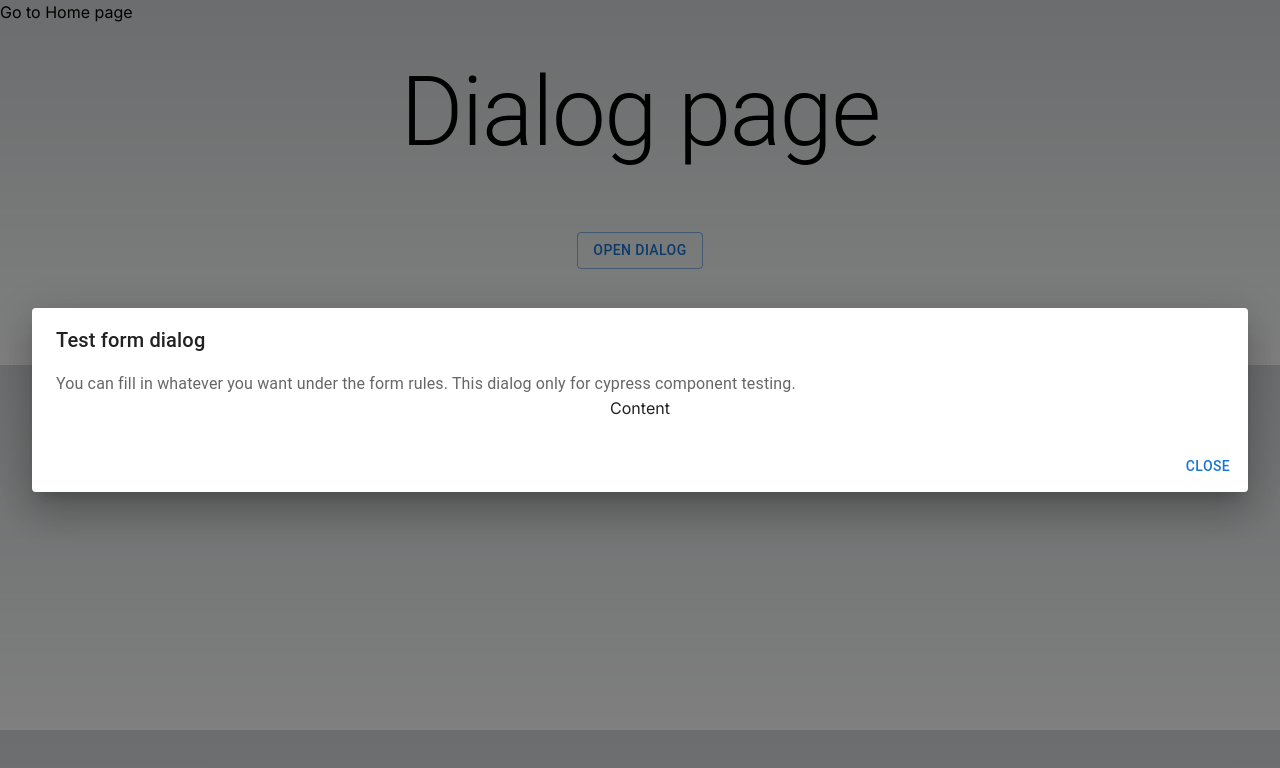
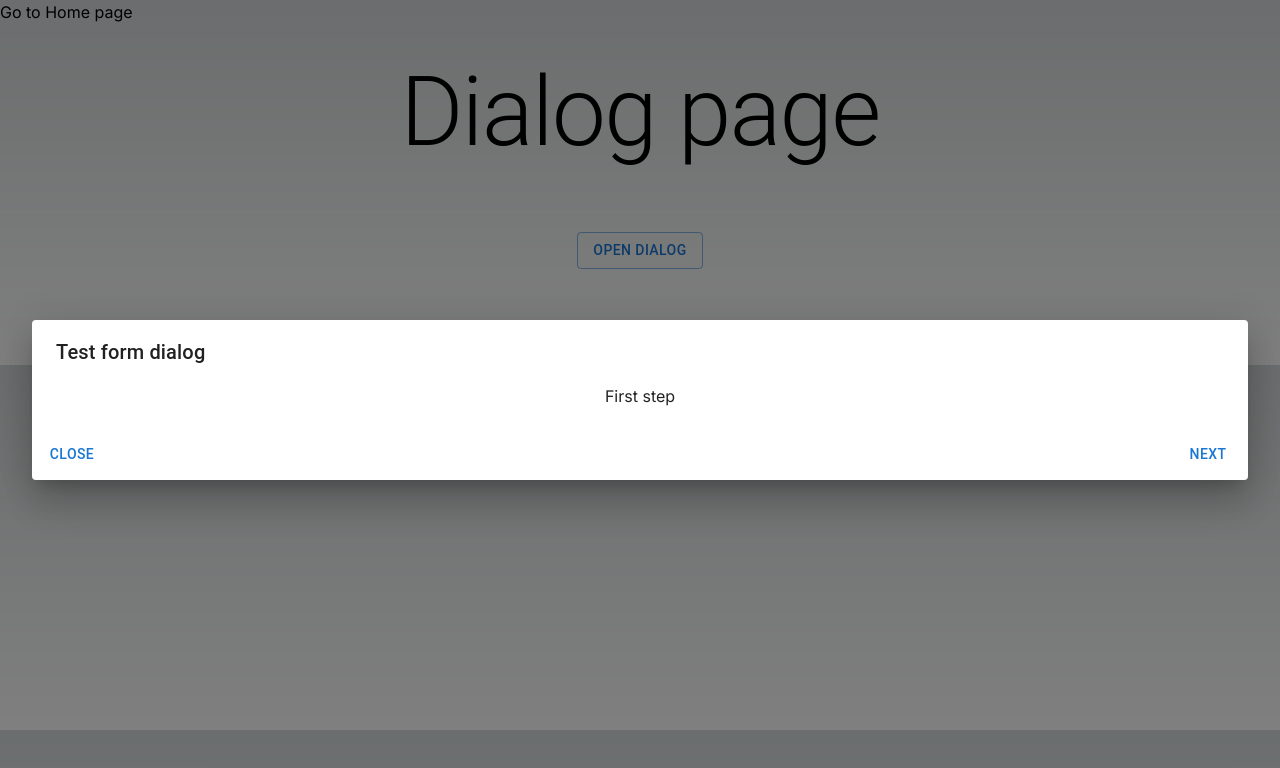
Before and after one commit to polinnab/test-cypress, a Next.js app: page /dialog-page in a window 1280 px wide. Both pictures are taken after a click on the button "OPEN DIALOG". Shown: the top 768 px of the page. Built offline with nearby package versions, Linux system fonts and the light colour scheme.

Commit message:
added 3 steps to wizard dialog and navigation between

```diff
--- a/package.json
+++ b/package.json
@@ -18,7 +18,7 @@
     "next": "14.2.4",
     "react": "^18",
     "react-dom": "^18",
-    "react-hook-form": "7.53.2",
+    "react-hook-form": "7.54.2",
     "swr": "2.2.5"
   },
   "devDependencies": {
--- /dev/null
+++ b/src/app/page-content/DialogPage/Dialog/components/FirstStep.tsx
@@ -0,0 +1,3 @@
+export const FirstStep = () => {
+	return <>First step</>;
+};
--- /dev/null
+++ b/src/app/page-content/DialogPage/Dialog/components/SecondStep.tsx
@@ -0,0 +1,3 @@
+export const SecondStep = () => {
+	return <>Second step</>;
+};
--- /dev/null
+++ b/src/app/page-content/DialogPage/Dialog/components/ThirdStep.tsx
@@ -0,0 +1,3 @@
+export const ThirdStep = () => {
+	return <>Third step</>;
+};
--- a/src/app/page-content/DialogPage/Dialog/index.tsx
+++ b/src/app/page-content/DialogPage/Dialog/index.tsx
@@ -1,21 +1,68 @@
 'use client';
+import { useState } from 'react';
 import Box from '@mui/material/Box';
 import Button from '@mui/material/Button';
 import DialogMui from '@mui/material/Dialog';
 import DialogActions from '@mui/material/DialogActions';
 import DialogContent from '@mui/material/DialogContent';
-import DialogContentText from '@mui/material/DialogContentText';
 import DialogTitle from '@mui/material/DialogTitle';
 
+import { SecondStep } from './components/SecondStep';
+import { ThirdStep } from './components/ThirdStep';
+import { FirstStep } from './components/FirstStep';
+
 export const Dialog = ({ isOpen, close }: { isOpen: boolean; close: () => void }) => {
+	const [step, setStep] = useState(1);
+	console.log(step);
+
+	const changeStep = (stepNumber: number) => setStep(stepNumber);
+
+	const submitDialog = () => {
+		//TODO get correct DTO from data: FieldValues
+		close();
+	};
+
+	const getNecessaryStep = (stepNumber: number) => {
+		switch (stepNumber) {
+			case 2:
+				return <SecondStep />;
+			case 3:
+				return <ThirdStep />;
+			default:
+				return <FirstStep />;
+		}
+	};
+
+	const getNecessaryButtons = (stepNumber: number) => {
+		switch (stepNumber) {
+			case 2:
+				return (
+					<>
+						<Button onClick={() => changeStep(1)}>Back</Button>
+						<Button onClick={() => changeStep(3)}>Next</Button>
+					</>
+				);
+			case 3:
+				return (
+					<>
+						<Button onClick={() => changeStep(2)}>Back</Button>
+						<Button onClick={submitDialog}>Submit</Button>
+					</>
+				);
+			default:
+				return (
+					<>
+						<Button onClick={close}>Close</Button>
+						<Button onClick={() => changeStep(2)}>Next</Button>
+					</>
+				);
+		}
+	};
+
 	return (
 		<DialogMui fullWidth maxWidth='xl' open={isOpen} onClose={close}>
 			<DialogTitle>Test form dialog</DialogTitle>
 			<DialogContent>
-				<DialogContentText>
-					You can fill in whatever you want under the form rules. This dialog only for cypress
-					component testing.
-				</DialogContentText>
 				<Box
 					noValidate
 					component='form'
@@ -26,11 +73,11 @@ export const Dialog = ({ isOpen, close }: { isOpen: boolean; close: () => void }
 						width: 'fit-content',
 					}}
 				>
-					Content
+					{getNecessaryStep(step)}
 				</Box>
 			</DialogContent>
-			<DialogActions>
-				<Button onClick={close}>Close</Button>
+			<DialogActions sx={{ justifyContent: 'space-between' }}>
+				{getNecessaryButtons(step)}
 			</DialogActions>
 		</DialogMui>
 	);
```
Also changed, not shown: 1 other file (tests, documents, lock files or other folders).
